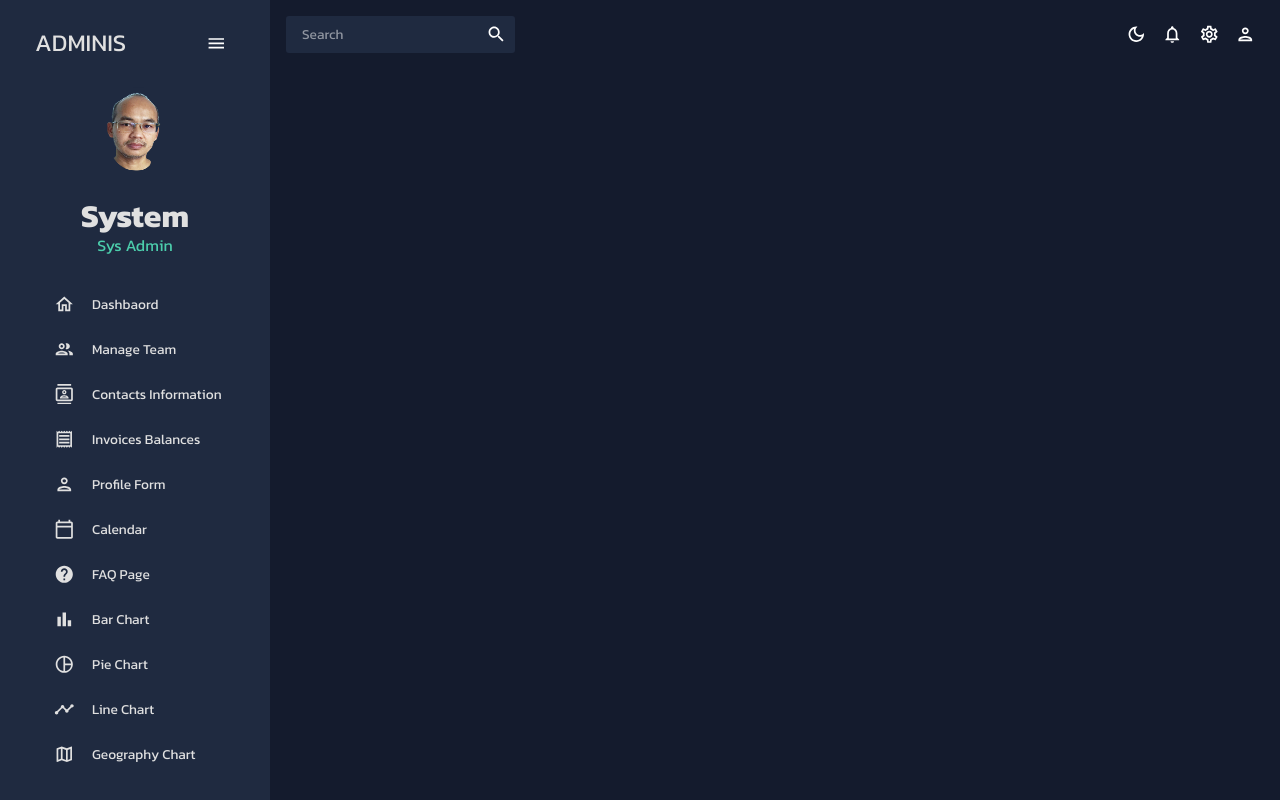
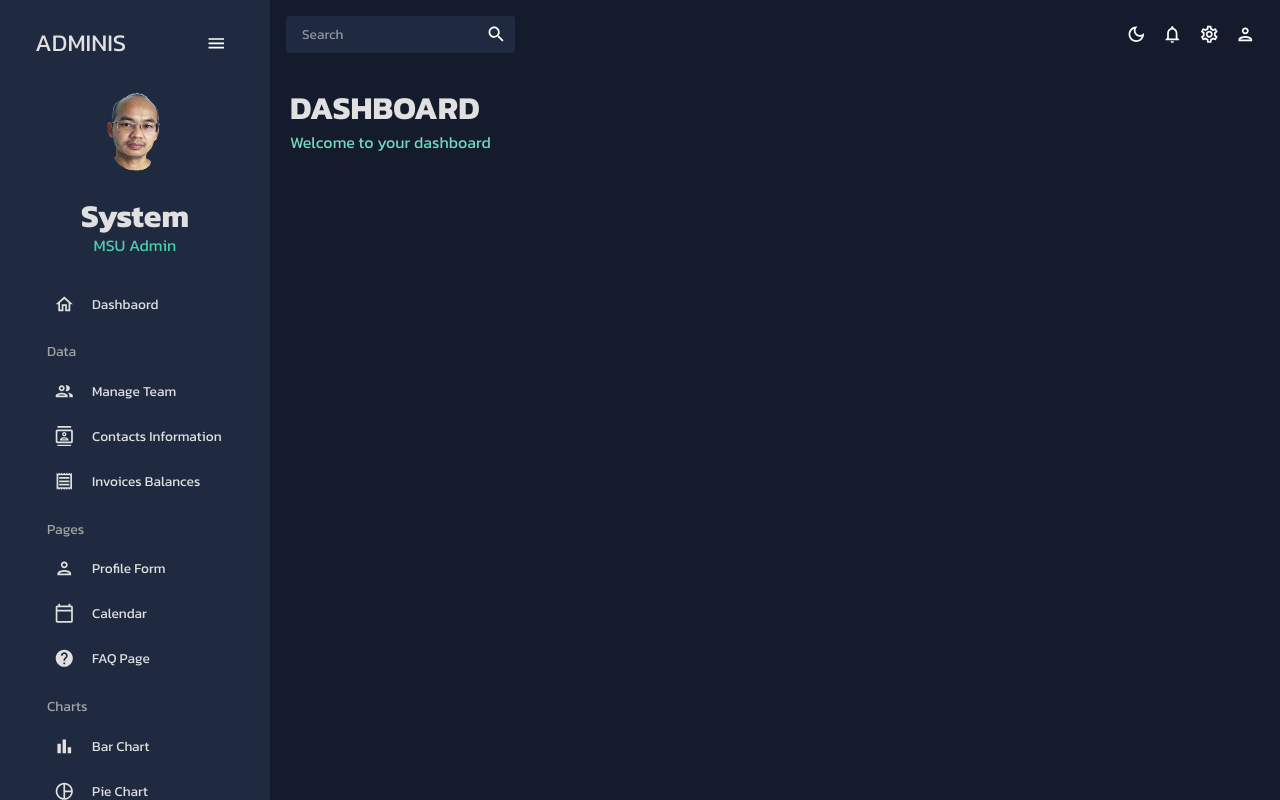
Before and after one commit to boonruang/mkherbal-dashboard, a React (Create React App) app: page / in a window 1280 px wide. Built offline with nearby package versions, Linux system fonts and the light colour scheme.

Commit message:
setup dashboard

```diff
--- a/src/App.js
+++ b/src/App.js
@@ -1,6 +1,6 @@
 import { ColorModeContext, useMode } from "./theme"
 import { CssBaseline, ThemeProvider } from "@mui/material";
-import { Routes } from "react-router-dom";
+import { Routes,Route} from "react-router-dom";
 import Topbar from "./scenes/global/Topbar";
 import Sidebar from "./scenes/global/Sidebar";
 import Dashbaord from "./scenes/dashboard";
@@ -26,7 +26,7 @@ function App() {
             <main className='content' >
               <Topbar />
               <Routes>
-                  {/* <Route path="/" element={<Dashbaord />} /> */}
+                  <Route path="/" element={<Dashbaord />} />
                   {/* <Route path="/team" element={<Team />} /> */}
                   {/* <Route path="/contacts" element={<Contacts />} /> */}
                   {/* <Route path="/invoices" element={<Invoices />} /> */}
--- /dev/null
+++ b/src/components/Header.jsx
@@ -0,0 +1,25 @@
+import { Typography, Box, useTheme } from "@mui/material"
+import { tokens } from '../theme'
+
+const Header = ({ title, subtitle }) => {
+    const theme = useTheme()
+    const colors = tokens(theme.palette.mode)
+    return <Box mb="30px">
+        <Typography
+            variant="h2"
+            color={colors.grey[100]}
+            fontWeight="bold"
+            sx={{ mb: "5px" }}
+        >
+            {title}
+        </Typography>
+        <Typography
+            variant="h5"
+            color={colors.greenAccent[400]}
+        >
+            {subtitle}
+        </Typography>
+    </Box>
+}
+
+export default Header
--- a/src/scenes/dashboard/index.jsx
+++ b/src/scenes/dashboard/index.jsx
@@ -1,5 +1,15 @@
+import { Box } from '@mui/material'
+import Header from '../../components/Header'
+
 const Dashbaord = () => {
-    return <div>Dashbaord</div>
+    return <Box m="20px">
+        <Box
+            display="flex" justifyContent="space-between"
+            alignItems="center"
+        >
+            <Header title="DASHBOARD" subtitle="Welcome to your dashboard" />
+        </Box>
+    </Box>
 }
 
 export default Dashbaord
--- a/src/scenes/global/Sidebar.jsx
+++ b/src/scenes/global/Sidebar.jsx
@@ -111,7 +111,7 @@ const Sidebar = () => {
                                 </Typography>
                                 <Typography
                                     variant='h5' color={colors.greenAccent[500]}
-                                >Sys Admin</Typography>
+                                >MSU Admin</Typography>
                             </Box>
                         </Box>
                     )}
@@ -126,6 +126,13 @@ const Sidebar = () => {
                             selected={selected}
                             setSelected={setSelected}
                         />
+                        <Typography
+                            variant='h6'
+                            color={colors.grey[300]}
+                            sx={{ m: "15px 0 5px 20px" }}
+                        >
+                            Data
+                        </Typography>
                         <Item
                             title="Manage Team"
                             to="/team"
@@ -147,6 +154,13 @@ const Sidebar = () => {
                             selected={selected}
                             setSelected={setSelected}
                         />
+                        <Typography
+                            variant='h6'
+                            color={colors.grey[300]}
+                            sx={{ m: "15px 0 5px 20px" }}
+                        >
+                            Pages
+                        </Typography>
                         <Item
                             title="Profile Form"
                             to="/form"
@@ -168,6 +182,13 @@ const Sidebar = () => {
                             selected={selected}
                             setSelected={setSelected}
                         />
+                        <Typography
+                            variant='h6'
+                            color={colors.grey[300]}
+                            sx={{ m: "15px 0 5px 20px" }}
+                        >
+                            Charts
+                        </Typography>
                         <Item
                             title="Bar Chart"
                             to="/bar"
@@ -197,7 +218,6 @@ const Sidebar = () => {
                             setSelected={setSelected}
                         />
                     </Box>
-
                 </Menu>
             </ProSidebar>
         </Box>
--- a/src/scenes/global/Topbar.jsx
+++ b/src/scenes/global/Topbar.jsx
@@ -13,7 +13,6 @@ const Topbar = () => {
     const theme = useTheme()
     const colors = tokens(theme.palette.mode)
     const colorMode = useContext(ColorModeContext)
-
 
     return (<Box display="flex" justifyContent="space-between" p={2}>
         {/* SEARCH BAR */}
```
